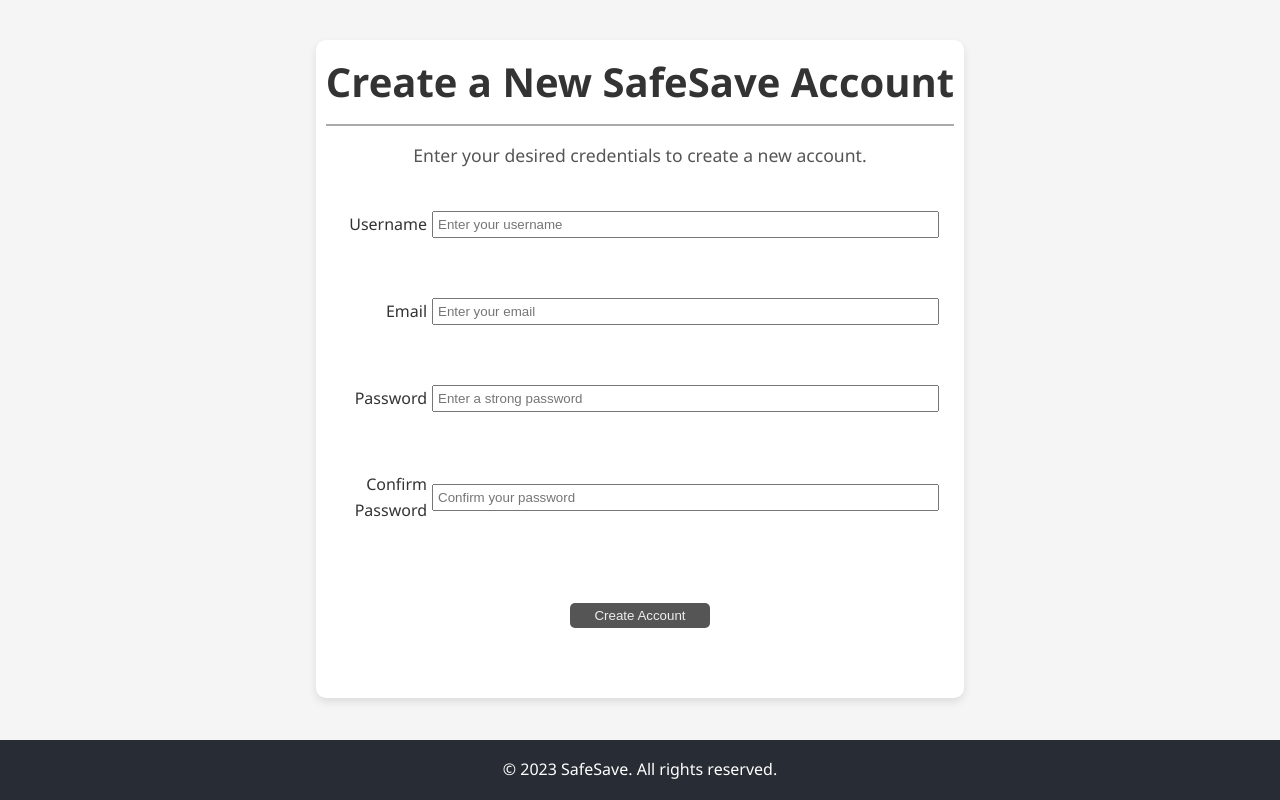
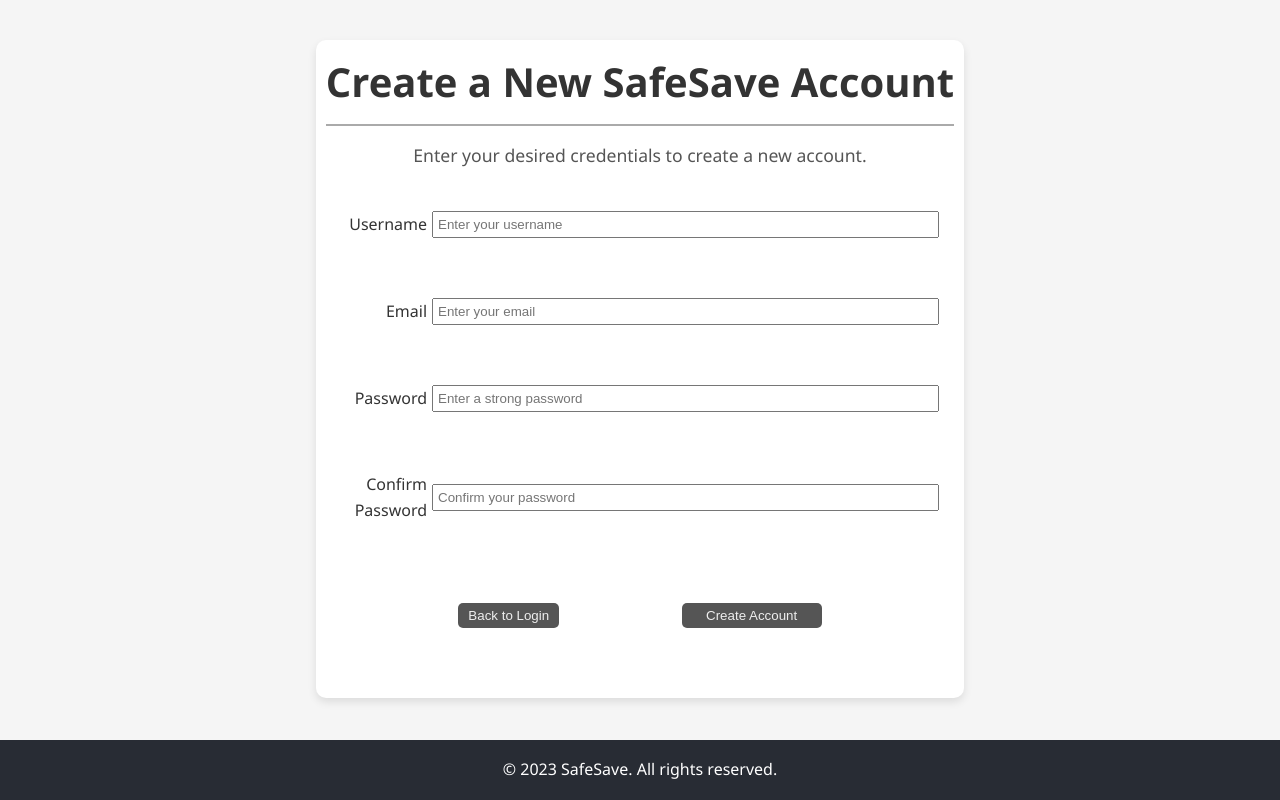
Before and after one commit to aldenmchico/SafeSave, a React (Create React App) app in the folder application-frontend/: page /createaccount in a window 1280 px wide. Built offline with nearby package versions, Linux system fonts and the light colour scheme.

Commit message:
included return-to-login button in CreateAccountPage for easier nav.

```diff
--- a/application-frontend/src/App.css
+++ b/application-frontend/src/App.css
@@ -347,10 +347,14 @@
 
 .submit-button {
   width: 100%;
-  display: block;
+  display: flex;
   text-align: center;
   margin-top: 20px;
   margin-bottom: 20px;
+}
+
+.back-button {
+  margin-left: auto; /* This will push the button to the right */
 }
 
 .login-button {
--- a/application-frontend/src/pages/CreateAccountPage.js
+++ b/application-frontend/src/pages/CreateAccountPage.js
@@ -163,6 +163,7 @@
                 </div>
                 {errors.server && <p className="error-message">{errors.server}</p>}
                 <div className="submit-button">
+                    <button className="back-button" type="button" onClick={() => navigate('/')}>Back to Login</button>
                     <button className="login-button" onClick={handleAccountCreation}>Create Account</button>
                 </div>
             </form>
```
